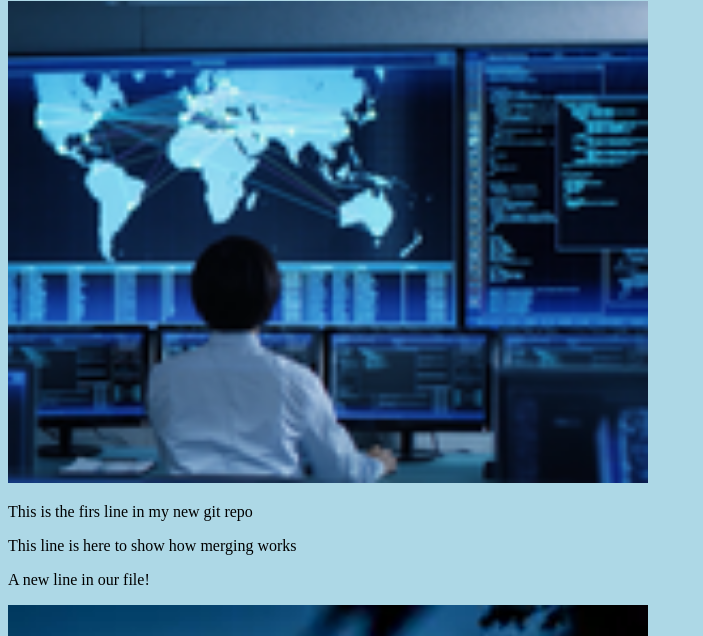
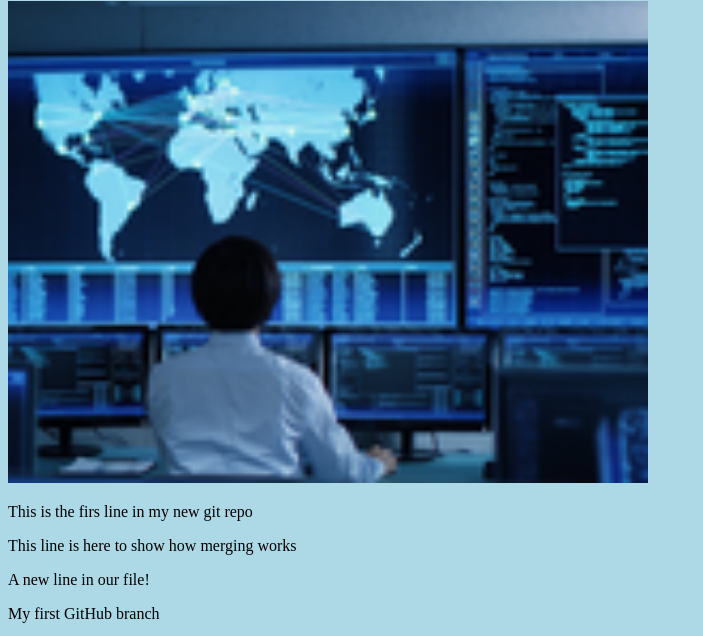
Before and after one commit to ANOsman/hello-world, a plain HTML site: page index.html in a window 1280 px wide. Shown: the part 79-715 px from the top of the page, without its empty margins (0-703 px from the left). Drawn offline with Linux system fonts and the light colour scheme.

Commit message:
Updated index.html with a line to show how GitHub branch works

```diff
--- a/index.html
+++ b/index.html
@@ -12,6 +12,7 @@
     <p>This is the firs line in my new git repo</p>
     <p>This line is here to show how merging works</p>
     <p>A new line in our file!</p>
+    <p>My first GitHub branch</p>
     <div><img src="bp.webp" alt="BP images" style="width: 100%; max-width: 640px;"></div>
 </body>
 </html>
```
